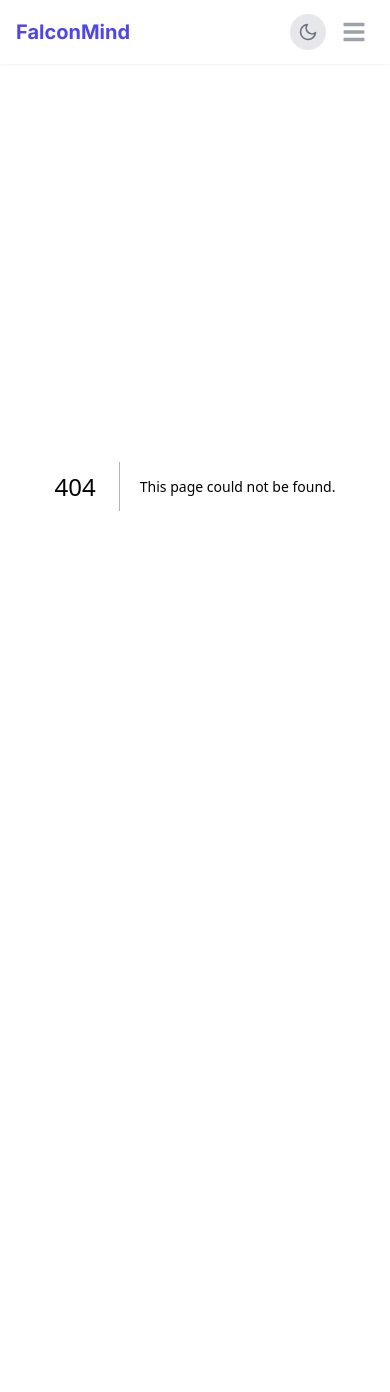
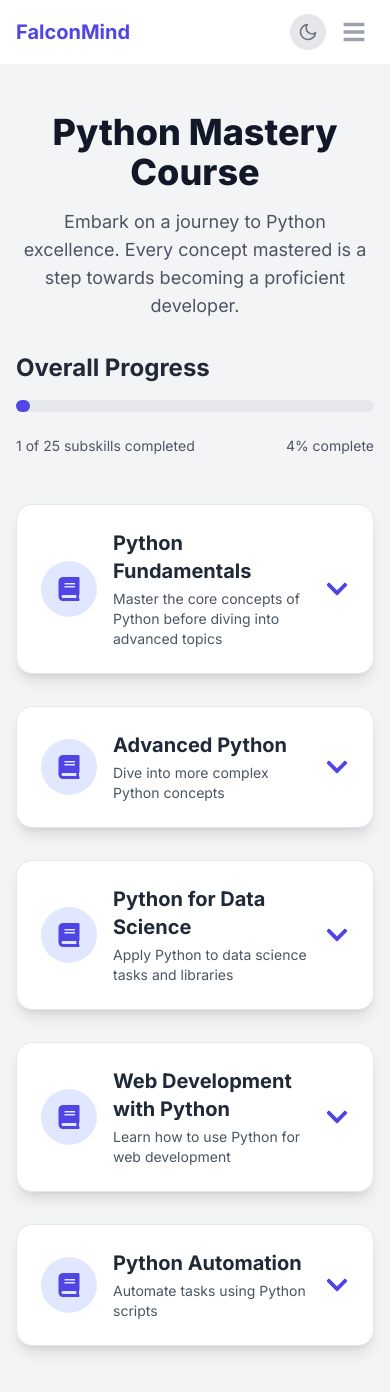
Before and after one commit to ObayM/FalconMind, a Next.js app: page /course in a window 390 px wide. Before the commit this address had no page. Before the commit the page ends 908 px from the top, so only its background shows below. Built offline with nearby package versions, Linux system fonts and the light colour scheme.

Commit message:
Updated Concept page to be more responsive & added Resources Section

```diff
--- a/app/concept/[article]/page.jsx
+++ b/app/concept/[article]/page.jsx
@@ -1,16 +1,14 @@
 'use client'
 import { notFound } from 'next/navigation';
 import ReactMarkdown from 'react-markdown';
-import { FaBook, FaVideo, FaCode, FaBars, FaTimes } from 'react-icons/fa';
-import Link from 'next/link';
+import { Prism as SyntaxHighlighter } from 'react-syntax-highlighter';
+import { tomorrow } from 'react-syntax-highlighter/dist/esm/styles/prism';
 import { useState, useEffect } from 'react';
 
 const mockConcepts = {
   'python-fundamentals-syntax-and-variables': {
     title: 'Syntax and Variables In Python',
     content: `
-
-
 Python is a high-level programming language renowned for its simplicity and readability. Understanding its syntax and variables is fundamental for anyone starting out with Python.
 
 ## Basic Syntax
@@ -34,127 +32,113 @@ y = "Hello, World!"
 
 Python is dynamically typed, which means you don't need to declare the type of a variable.
     `,
-  },
-  'python-fundamentals-data-types': {
-    title: 'Data Types In Python',
-    content: `
-
-Python supports several data types, including integers (int), floating-point numbers (float), strings (str), and lists (list).
-
-## Integers
-
-\`\`\`python
-x = 5
-\`\`\`
-
-## Floats
-
-\`\`\`python
-y = 3.14
-\`\`\`
-
-## Strings
-
-\`\`\`python
-name = "Alice"
-\`\`\`
-
-## Lists
-
-\`\`\`python
-fruits = ["apple", "banana", "cherry"]
-\`\`\`
-
-Each type serves a different purpose: integers for whole numbers, floats for decimals, strings for text, and lists for ordered collections. Python's dynamic typing system means variables can change types as needed.
-    `,
+    resources: [
+      {
+        title: 'Python Documentation',
+        url: 'https://docs.python.org/3/',
+      },
+      {
+        title: 'Python Tutorial',
+        url: 'https://youtu.be/4WVZBtqqVM4?si=k29TAj-2ub3uMtdT',
+      },
+    ]
   },
 };
 
-
-// ... (keep the mockConcepts object as is)
-
-const Sidebar = ({ isOpen, setIsOpen }) => (
-  <div className={`fixed inset-y-0 left-0 z-50 w-64 bg-gray-800 text-white p-6 transform transition-transform duration-300 ease-in-out ${isOpen ? 'translate-x-0' : '-translate-x-full'} lg:translate-x-0 lg:static`}>
-    <button className="lg:hidden absolute top-4 right-4 text-white" onClick={() => setIsOpen(false)}>
-      <FaTimes size={24} />
-    </button>
-    <h2 className="text-xl font-bold mb-6">Resources</h2>
-    <nav className="space-y-4">
-      <Link href="#" className="flex items-center space-x-3 hover:text-blue-400 transition-colors">
-        <FaBook size={20} />
-        <span>Documentation</span>
-      </Link>
-      <Link href="#" className="flex items-center space-x-3 hover:text-blue-400 transition-colors">
-        <FaVideo size={20} />
-        <span>Video Tutorials</span>
-      </Link>
-      <Link href="#" className="flex items-center space-x-3 hover:text-blue-400 transition-colors">
-        <FaCode size={20} />
-        <span>Code Examples</span>
-      </Link>
-    </nav>
-  </div>
-);
-
-const RelatedTopics = ({ concepts }) => (
-  <div className="mt-8 lg:mt-0 lg:ml-8 lg:w-64">
-    <h2 className="text-xl font-bold text-gray-900 dark:text-gray-100 mb-4">Related Topics</h2>
-    <ul className="space-y-2">
-      {Object.entries(concepts).map(([key, value]) => (
-        <li key={key}>
-          <Link href={`/concept/${key}`} className="text-blue-600 dark:text-blue-400 hover:underline">
-            {value.title}
-          </Link>
-        </li>
-      ))}
-    </ul>
-  </div>
-);
+const CodeBlock = ({ language, value }) => {
+  return (
+    <SyntaxHighlighter language={language} style={tomorrow} className="rounded-md text-sm md:text-base">
+      {value}
+    </SyntaxHighlighter>
+  );
+};
 
 export default function ConceptPage({ params }) {
   const { article } = params;
   const concept = mockConcepts[article];
-  const [isSidebarOpen, setIsSidebarOpen] = useState(false);
+  const [mounted, setMounted] = useState(false);
 
   useEffect(() => {
-    const handleResize = () => setIsSidebarOpen(window.innerWidth >= 1024);
-    window.addEventListener('resize', handleResize);
-    handleResize();
-    return () => window.removeEventListener('resize', handleResize);
+    setMounted(true);
   }, []);
 
   if (!concept) {
     notFound();
   }
 
+  if (!mounted) {
+    return null;
+  }
+
   return (
-    <div className="min-h-screen bg-gray-100 dark:bg-gray-900">
-      <header className="bg-white dark:bg-gray-800 shadow-md py-4 px-6 lg:hidden">
-        <button onClick={() => setIsSidebarOpen(true)} className="text-gray-600 dark:text-gray-300">
-          <FaBars size={24} />
-        </button>
-      </header>
-      <div className="flex">
-        <Sidebar isOpen={isSidebarOpen} setIsOpen={setIsSidebarOpen} />
-        <main className="flex-grow p-6 lg:p-8">
-          <div className="max-w-4xl mx-auto">
-            <div className="bg-white dark:bg-gray-800 rounded-xl shadow-lg overflow-hidden">
-              <div className="p-6 md:p-8">
-                <h1 className="text-3xl md:text-4xl font-bold text-gray-900 dark:text-gray-100 mb-6">{concept.title}</h1>
-                <div className="prose dark:prose-invert max-w-none">
-                  <ReactMarkdown>{concept.content}</ReactMarkdown>
-                </div>
+    <div className="min-h-[calc(100vh-64px)] bg-gray-100 dark:bg-gray-900 flex flex-col">
+      <main className="flex-grow p-4 sm:p-6 lg:p-8">
+        <div className="max-w-4xl mx-auto">
+          <div className="bg-white dark:bg-gray-800 rounded-xl shadow-lg overflow-hidden">
+            <div className="p-4 sm:p-6 md:p-8">
+              <h1 className="text-2xl sm:text-3xl md:text-4xl font-bold text-gray-900 dark:text-gray-100 mb-6">{concept.title}</h1>
+              <div className="prose dark:prose-invert max-w-none text-sm sm:text-base">
+                <ReactMarkdown
+                  components={{
+                    code({node, inline, className, children, ...props}) {
+                      const match = /language-(\w+)/.exec(className || '')
+                      return !inline && match ? (
+                        <CodeBlock
+                          language={match[1]}
+                          value={String(children).replace(/\n$/, '')}
+                          {...props}
+                        />
+                      ) : (
+                        <code className={className} {...props}>
+                          {children}
+                        </code>
+                      )
+                    }
+                  }}
+                >
+                  {concept.content}
+                </ReactMarkdown>
               </div>
             </div>
-            <div className="lg:hidden mt-8">
-              <RelatedTopics concepts={mockConcepts} />
+          </div>
+
+          <div className="mt-8 bg-white dark:bg-gray-800 rounded-xl shadow-lg overflow-hidden">
+            <div className="p-4 sm:p-6 md:p-8">
+              <h2 className="text-xl sm:text-2xl font-bold text-gray-900 dark:text-gray-100 mb-4">Resources</h2>
+              <ul className="space-y-4">
+                {concept.resources.map((resource, index) => (
+                  <li key={index}>
+                    {resource.url.includes('youtu.be') || resource.url.includes('youtube.com') ? (
+                      <div>
+                        <h3 className="text-lg font-semibold text-gray-800 dark:text-gray-200 mb-2">{resource.title}</h3>
+                        <div className="aspect-w-16 aspect-h-9">
+                          <iframe
+                            src={`https://www.youtube.com/embed/${resource.url.split('/').pop()}`}
+                            frameBorder="0"
+                            allow="accelerometer; autoplay; clipboard-write; encrypted-media; gyroscope; picture-in-picture"
+                            allowFullScreen
+                            className="w-full h-full rounded-md"
+                          ></iframe>
+                        </div>
+                      </div>
+                    ) : (
+                      <a
+                        href={resource.url}
+                        target="_blank"
+                        rel="noopener noreferrer"
+                        className="block p-4 bg-gray-50 dark:bg-gray-700 rounded-lg hover:bg-gray-100 dark:hover:bg-gray-600 transition duration-150 ease-in-out"
+                      >
+                        <h3 className="text-lg font-semibold text-gray-800 dark:text-gray-200">{resource.title}</h3>
+                        <p className="text-sm text-gray-600 dark:text-gray-400 mt-1">{resource.url}</p>
+                      </a>
+                    )}
+                  </li>
+                ))}
+              </ul>
             </div>
           </div>
-        </main>
-        <div className="hidden lg:block">
-          <RelatedTopics concepts={mockConcepts} />
         </div>
-      </div>
+      </main>
     </div>
   );
 }
--- /dev/null
+++ b/app/course/page.jsx
@@ -0,0 +1,187 @@
+'use client'
+import React, { useState } from 'react';
+import Link from 'next/link';
+import { FaChevronDown, FaChevronUp, FaBook, FaQuestionCircle } from 'react-icons/fa';
+
+const SubskillLink = ({ subskill, moduleName }) => {
+  const conceptSlug = `${moduleName.toLowerCase().replace(/\s+/g, '-')}-${subskill.name.toLowerCase().replace(/\s+/g, '-')}`;
+  const quizSlug = `quiz/${conceptSlug}`;
+
+  return (
+    <div className="flex items-center justify-between p-4 rounded-lg transition-all duration-300 hover:bg-indigo-100 dark:hover:bg-indigo-900 group">
+      <Link href={`/concept/${conceptSlug}`} className="flex-grow">
+        <div className="flex items-center">
+          <span className={`w-4 h-4 rounded-full mr-4 transition-colors duration-300 ${
+            subskill.completed ? 'bg-green-500' : 'bg-gray-300 dark:bg-gray-600 group-hover:bg-indigo-500'
+          }`}></span>
+          <span className="text-sm md:text-base text-gray-700 dark:text-gray-300 group-hover:text-indigo-700 dark:group-hover:text-indigo-300 transition-colors duration-300 font-medium">
+            {subskill.name}
+          </span>
+        </div>
+      </Link>
+      <Link
+        href={quizSlug}
+        className="ml-2 p-2 text-indigo-600 hover:text-indigo-800 dark:text-indigo-400 dark:hover:text-indigo-200 transition-colors duration-300 rounded-full hover:bg-indigo-200 dark:hover:bg-indigo-800"
+        title={`Take quiz for ${subskill.name}`}
+      >
+        <FaQuestionCircle size={20} />
+      </Link>
+    </div>
+  );
+};
+
+const CourseModule = ({ module, index }) => {
+  const [isOpen, setIsOpen] = useState(false);
+  const icons = [FaBook];
+  const IconComponent = icons[index % icons.length];
+
+  const completedSubskills = module.subskills.filter(subskill => subskill.completed).length;
+  const totalSubskills = module.subskills.length;
+  const progress = Math.round((completedSubskills / totalSubskills) * 100);
+
+  return (
+    <div className="mb-8 bg-white dark:bg-gray-800 rounded-2xl shadow-lg overflow-hidden transition-all duration-300 hover:shadow-xl border border-gray-200 dark:border-gray-700">
+      <div
+        className="p-6 cursor-pointer"
+        onClick={() => setIsOpen(!isOpen)}
+      >
+        <div className="flex items-center justify-between">
+          <div className="flex items-center space-x-4">
+            <div className="flex-shrink-0 w-14 h-14 flex items-center justify-center bg-indigo-100 dark:bg-indigo-800 rounded-full">
+              <IconComponent className="text-indigo-600 dark:text-indigo-400 text-2xl" />
+            </div>
+            <div>
+              <h2 className="text-xl md:text-2xl font-bold text-gray-800 dark:text-gray-200">{module.name}</h2>
+              <p className="text-sm md:text-base text-gray-600 dark:text-gray-400 mt-1">{module.description}</p>
+            </div>
+          </div>
+          <div className="flex items-center space-x-4">
+            <div className="hidden md:block">
+              <span className="text-sm font-medium text-gray-600 dark:text-gray-400">
+                {completedSubskills}/{totalSubskills} completed
+              </span>
+              <div className="w-32 bg-gray-200 rounded-full h-2.5 mt-1 dark:bg-gray-700">
+                <div className="bg-indigo-600 h-2.5 rounded-full dark:bg-indigo-500" style={{ width: `${progress}%` }}></div>
+              </div>
+            </div>
+            <button
+              className="text-indigo-600 dark:text-indigo-400 hover:text-indigo-800 dark:hover:text-indigo-200 transition-colors duration-300"
+            >
+              {isOpen ? <FaChevronUp size={24} /> : <FaChevronDown size={24} />}
+            </button>
+          </div>
+        </div>
+      </div>
+      {isOpen && module.subskills && module.subskills.length > 0 && (
+        <div className="bg-gray-50 dark:bg-gray-900 px-6 py-4">
+          <div className="grid grid-cols-1 md:grid-cols-2 gap-4">
+            {module.subskills.map((subskill, subIndex) => (
+              <SubskillLink key={subIndex} subskill={subskill} moduleName={module.name} />
+            ))}
+          </div>
+        </div>
+      )}
+    </div>
+  );
+};
+
+const ProgressBar = ({ progress }) => (
+  <div className="w-full bg-gray-200 rounded-full h-3 mb-6 dark:bg-gray-700">
+    <div className="bg-indigo-600 h-3 rounded-full dark:bg-indigo-500 transition-all duration-500 ease-in-out" style={{ width: `${progress}%` }}></div>
+  </div>
+);
+
+const ResourcesPage = () => {
+  const courseMap = [
+    {
+      "name": "Python Fundamentals",
+      "description": "Master the core concepts of Python before diving into advanced topics",
+      "completed": false,
+      "subskills": [
+          {"name": "Syntax and Variables", "completed": true},
+          {"name": "Data Types", "completed": false},
+          {"name": "Control Flow (if, else, loops)", "completed": false},
+          {"name": "Functions", "completed": false},
+          {"name": "Modules and Packages", "completed": false}
+      ]
+  },
+  {
+      "name": "Advanced Python",
+      "description": "Dive into more complex Python concepts",
+      "completed": false,
+      "subskills": [
+          {"name": "Object-Oriented Programming", "completed": false},
+          {"name": "File Handling", "completed": false},
+          {"name": "Error Handling", "completed": false},
+          {"name": "Iterators and Generators", "completed": false},
+          {"name": "Decorators", "completed": false}
+      ]
+  },
+  {
+      "name": "Python for Data Science",
+      "description": "Apply Python to data science tasks and libraries",
+      "completed": false,
+      "subskills": [
+          {"name": "NumPy", "completed": false},
+          {"name": "Pandas", "completed": false},
+          {"name": "Matplotlib and Seaborn", "completed": false},
+          {"name": "Scikit-learn", "completed": false},
+          {"name": "Data Cleaning and Preprocessing", "completed": false}
+      ]
+  },
+  {
+      "name": "Web Development with Python",
+      "description": "Learn how to use Python for web development",
+      "completed": false,
+      "subskills": [
+          {"name": "Flask Basics", "completed": false},
+          {"name": "Django Basics", "completed": false},
+          {"name": "APIs with Flask and Django", "completed": false},
+          {"name": "Templating with Jinja2", "completed": false},
+          {"name": "Database Integration", "completed": false}
+      ]
+  },
+  {
+      "name": "Python Automation",
+      "description": "Automate tasks using Python scripts",
+      "completed": false,
+      "subskills": [
+          {"name": "Working with Files and Directories", "completed": false},
+          {"name": "Web Scraping with BeautifulSoup", "completed": false},
+          {"name": "Task Scheduling", "completed": false},
+          {"name": "Automating Emails and Reports", "completed": false},
+          {"name": "Interacting with APIs", "completed": false}
+      ]
+  }]
+  const totalSubskills = courseMap.reduce((acc, module) => acc + module.subskills.length, 0);
+  const completedSubskills = courseMap.reduce((acc, module) =>
+    acc + module.subskills.filter(subskill => subskill.completed).length, 0
+  );
+  const progress = Math.round((completedSubskills / totalSubskills) * 100);
+
+  return (
+    <div className="container mx-auto px-4 py-12 bg-gray-100 dark:bg-gray-900 min-h-screen">
+      <h1 className="text-4xl md:text-5xl font-extrabold text-center text-gray-900 dark:text-gray-100 mb-4">
+        Python Mastery Course
+      </h1>
+      <p className="text-center text-lg md:text-xl text-gray-600 dark:text-gray-400 mb-8">
+        Embark on a journey to Python excellence. Every concept mastered is a step towards becoming a proficient developer.
+      </p>
+      <div className="max-w-3xl mx-auto mb-12">
+        <h2 className="text-2xl font-bold text-gray-800 dark:text-gray-200 mb-4">Overall Progress</h2>
+        <ProgressBar progress={progress} />
+        <div className="flex justify-between items-center text-sm text-gray-600 dark:text-gray-400">
+          <span>{completedSubskills} of {totalSubskills} subskills completed</span>
+          <span>{progress}% complete</span>
+        </div>
+      </div>
+      <div className="max-w-4xl mx-auto space-y-8">
+        {courseMap.map((module, index) => (
+          <CourseModule key={index} module={module} index={index} />
+        ))}
+      </div>
+    </div>
+  );
+};
+
+export default ResourcesPage;
```
